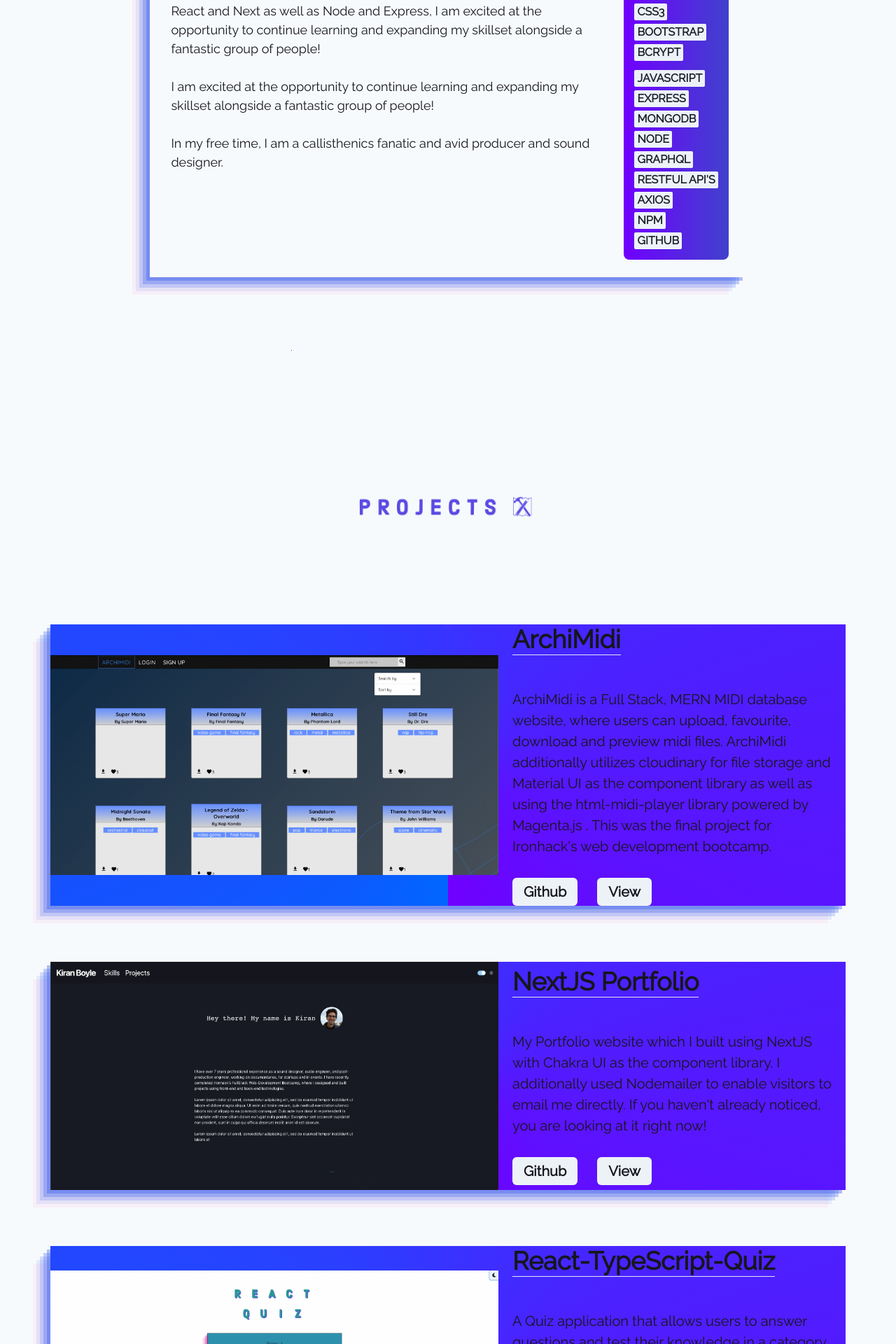
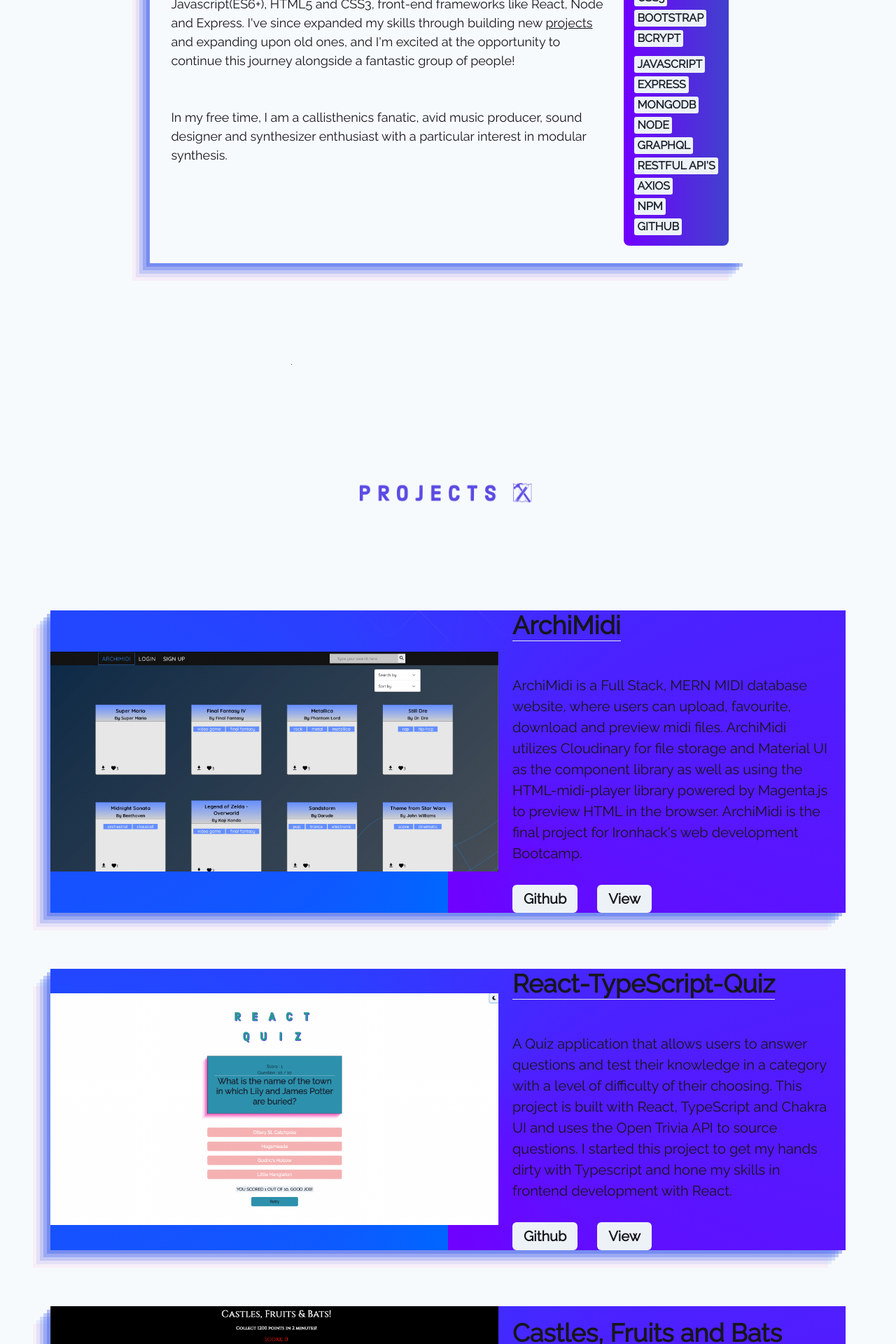
Before and after one commit to AKiranB/portfolio-with-nextjs, a Next.js app: page / in a window 1280 px wide. Shown: the part 600-2520 px from the top of the page at 70% size. Built offline with nearby package versions, Linux system fonts and the light colour scheme.

Commit message:
changed some wording, added minor testing for contactCard, checked all links

```diff
--- a/src/components/About.js
+++ b/src/components/About.js
@@ -13,45 +13,41 @@ const About = () => {
             mb={'0'}
             mt={'10%'}
             boxShadow={boxShadow}
-            id="about"
+            height={'auto'}
         >
             <Flex mb={'40px'} pl={'30px'} flexDirection={'column'}>
                 <Heading fontSize={['sm', 'xl']}> About me</Heading>
                 <Box padding={0} fontSize={['sm', 'md', 'lg']}>
                     <br />
-                    I am an enthusiastic, self-driven learner and sharer of knowledge, who enjoys the challenges of problem-solving, both individually and in a team.
-                    Having recently completed a Fullstack web development Bootcamp where I built a solid foundation in Javascript, front-end frameworks like React and Next as well as Node and Express, I am excited at the opportunity to continue learning and expanding my skillset alongside a fantastic group of people!
+                    I am an enthusiastic, self-driven learner and sharer and consumer of knowledge, who enjoys the challenges of problem-solving both individually and in a team.
+                    I've recently completed a Fullstack web development Bootcamp during which I built a solid foundation in Javascript(ES6+), HTML5 and CSS3, front-end frameworks like React, Node and Express. I've since expanded my skills through building new <a href="#projects"><u>projects</u> </a>and expanding upon old ones, and I'm excited at the opportunity to continue this journey alongside a fantastic group of people!
+                    <br />
+
                     <br />
                     <br />
-                    I am excited at the opportunity to continue learning and expanding my skillset alongside a fantastic group of people!
-                    <br />
-                    <br />
-                    In my free time, I am a callisthenics fanatic and avid producer and sound designer.
+                    In my free time, I am a callisthenics fanatic, avid music producer, sound designer and synthesizer enthusiast with a particular interest in modular synthesis.
                 </Box>
             </Flex>
             <Flex
                 borderRadius='lg'
                 m='25px' p='15px'
-                width={'80%'}
+                width={'100%'}
                 direction={'column'}
                 justifyContent={'flex-start'}
                 alignItems={'center'}
                 bgGradient="linear(to-l,  #4141cd,  #7000ff )"
             >
-                <Heading mb={'30px'} fontSize={['sm', 'xl']}> Skills </Heading>
+                <Heading mb={'10px'} fontSize={['sm', 'xl']}> Skills </Heading>
                 <Flex
                     justifyContent="center"
                     alignItems="center"
-                    flexDirection={'row'}
-                >
-                    <Wrap
-                        display={'flex'}
-                    >
+                    flexDirection={'row'}>
+                    <Wrap display={'flex'}>
                         <Box>
                             {skillsDataLeft.map((skill, i) => {
                                 return (
                                     <WrapItem pt={'5px'} key={i}>
-                                        <Badge fontSize={['sm', 'md']}>
+                                        <Badge borderRadius={'3px'} fontSize={['sm', 'md']}>
                                             {skill}
                                         </Badge>
                                     </WrapItem>
@@ -59,12 +55,11 @@ const About = () => {
                             })
                             }
                         </Box>
-
                         <Box>
                             {skillsDataRight.map((skill, i) => {
                                 return (
                                     <WrapItem pt={'5px'} key={i}>
-                                        <Badge fontSize={['sm', 'md']}>
+                                        <Badge borderRadius={'3px'} fontSize={['sm', 'md']}>
                                             {skill}
                                         </Badge>
                                     </WrapItem>
--- a/src/components/projects/ProjectCard.js
+++ b/src/components/projects/ProjectCard.js
@@ -9,6 +9,7 @@ import {
     Heading
 } from "@chakra-ui/react";
 import Link from "next/link";
+import boxShadow from '../../constants/boxShadow'
 
 
 const ProjectCard = ({ title, description, img, appUrl, githubUrl }) => {
@@ -22,10 +23,8 @@ const ProjectCard = ({ title, description, img, appUrl, githubUrl }) => {
             className="projectCard"
             width={'auto'}
             height={'auto'}
-            boxShadow={'rgba(63, 98, 235, 0.4) -5px 5px, rgba(63, 98, 235, 0.3) -10px 10px, rgba(63, 98, 235, 0.2) -15px 15px, rgba(63, 98, 235, 0.1) -20px 20px, rgba(240, 46, 170, 0.05) -25px 25px;'}
-
+            boxShadow={boxShadow}
         >
-
             <Image
                 className="projectLinks"
                 width={'50vw'}
@@ -40,7 +39,6 @@ const ProjectCard = ({ title, description, img, appUrl, githubUrl }) => {
             >
                 <Text >
                     <Heading
-
                     >
                         {title}
                         <hr></hr>
--- a/src/components/skills/SkillCard.js
+++ b/src/components/skills/SkillCard.js
@@ -12,7 +12,7 @@ const SkillCard = ({ skillsData }) => {
             justifyContent={'flex-start'}
             alignItems={'center'}
             bgGradient="linear(to-l,  #4141cd,  #7000ff )"
-            boxShadow={'rgba(63, 98, 235, 0.4) -5px 5px, rgba(63, 98, 235, 0.3) -10px 10px, rgba(63, 98, 235, 0.2) -15px 15px, rgba(63, 98, 235, 0.1) -20px 20px, rgba(240, 46, 170, 0.05) -25px 25px;'}
+
         >
             {/* <Flex>
                 <Box
--- a/src/constants/boxShadow.js
+++ b/src/constants/boxShadow.js
@@ -1,4 +1,2 @@
 const boxShadow = "rgba(63, 98, 235, 0.4) -5px 5px, rgba(63, 98, 235, 0.3) -10px 10px, rgba(63, 98, 235, 0.2) -15px 15px, rgba(63, 98, 235, 0.1) -20px 20px, rgba(240, 46, 170, 0.05) -25px 25px;"
-
-
 export default boxShadow;
--- a/src/constants/projectData.js
+++ b/src/constants/projectData.js
@@ -2,34 +2,31 @@ const projectData = [
     {
         title: 'ArchiMidi',
         img: '/archimidi.png',
-        description: "ArchiMidi is a Full Stack, MERN MIDI database website, where users can upload, favourite, download and preview midi files. ArchiMidi additionally utilizes cloudinary for file storage and Material UI as the component library as well as using the html-midi-player library powered by Magenta.js . This was the final project for Ironhack's web development bootcamp. ",
+        description: "ArchiMidi is a Full Stack, MERN MIDI database website, where users can upload, favourite, download and preview midi files. ArchiMidi utilizes Cloudinary for file storage and Material UI as the component library as well as using the HTML-midi-player library powered by Magenta.js to preview HTML in the browser. ArchiMidi is the final project for Ironhack's web development Bootcamp. ",
         appUrl: 'https://archimidiv2.herokuapp.com/',
         githubUrl: 'https://www.github.com/AKiranB/Archimidi-v2'
     },
     {
-        title: 'NextJS Portfolio',
-        img: '/portfolio.png',
-        description: "My Portfolio website which I built using NextJS with Chakra UI as the component library. I additionally used Nodemailer to enable visitors to email me directly. If you haven't already noticed, you are looking at it right now!",
-        appUrl: 'https://kiran-boyle.vercel.app/',
-        githubUrl: 'https://github.com/AKiranB/portfolio-with-nextjs'
-    },
-    {
         title: 'React-TypeScript-Quiz',
         img: '/quiz.png',
-        description: 'A Quiz application that allows users to answer questions and test their knowledge in a category and with a level of difficulty of their choosing. This project is built with React and Typescript and uses the Open Trivia API to source questions. I started this project in order to get my hands dirty with Typescript as well as hone my skills in frontend development with React.',
+        description: 'A Quiz application that allows users to answer questions and test their knowledge in a category with a level of difficulty of their choosing. This project is built with React, TypeScript and Chakra UI and uses the Open Trivia API to source questions. I started this project to get my hands dirty with Typescript and hone my skills in frontend development with React.',
         appUrl: 'https://akiranb.github.io/React-TypeScript-Quiz/',
         githubUrl: 'https://github.com/AKiranB/React-TypeScript-Quiz'
     },
     {
         title: 'Castles, Fruits and Bats',
         img: '/fruits-bats.png',
-        description: `Fruits and Bats is a side scrolling, jump and run game built with Javascript and the P5 library Collect as much fruit as you can within the time limit and avoid the fire and bats!`,
+        description: `Castles, Fruits and Bats is a side-scrolling, jump and run game built with JavaScript and the P5 library. Collect as much fruit as you can within the time limit and avoid the fire and bats!`,
         appUrl: 'https://akiranb.github.io/Fruits-Bats/',
         githubUrl: 'https://github.com/AKiranB/Fruits-Bats'
     },
-
-
-
+    {
+        title: 'NextJS Portfolio',
+        img: '/portfolio.png',
+        description: "My Portfolio website, built using NextJS with Chakra UI as the component library. I additionally used Nodemailer to enable visitors to email me directly. The project also includes some basic unit testing with Jest. Pssst, If you haven't already noticed, you are looking at it right now!",
+        appUrl: 'https://kiran-boyle.vercel.app/',
+        githubUrl: 'https://github.com/AKiranB/portfolio-with-nextjs'
+    },
 ];
 
 export default projectData;
--- a/src/pages/_app.js
+++ b/src/pages/_app.js
@@ -29,6 +29,6 @@ function MyApp({ Component, pageProps }) {
       </ColorModeProvider>
     </ChakraProvider>
   )
-}
+};
 
 export default MyApp
--- a/src/pages/api/contact.js
+++ b/src/pages/api/contact.js
@@ -23,8 +23,7 @@ export default async function contact(req, res) {
     };
 
 
-    await transporter.sendMail(mailData)
-
+    await transporter.sendMail(mailData);
 
     return res.status(200).json({ status: "OK" });
 
```
Also changed, not shown: src/components/contact/ContactDetailsCard.js (+3 -4 lines), 1 other file (tests, documents, lock files or other folders).
